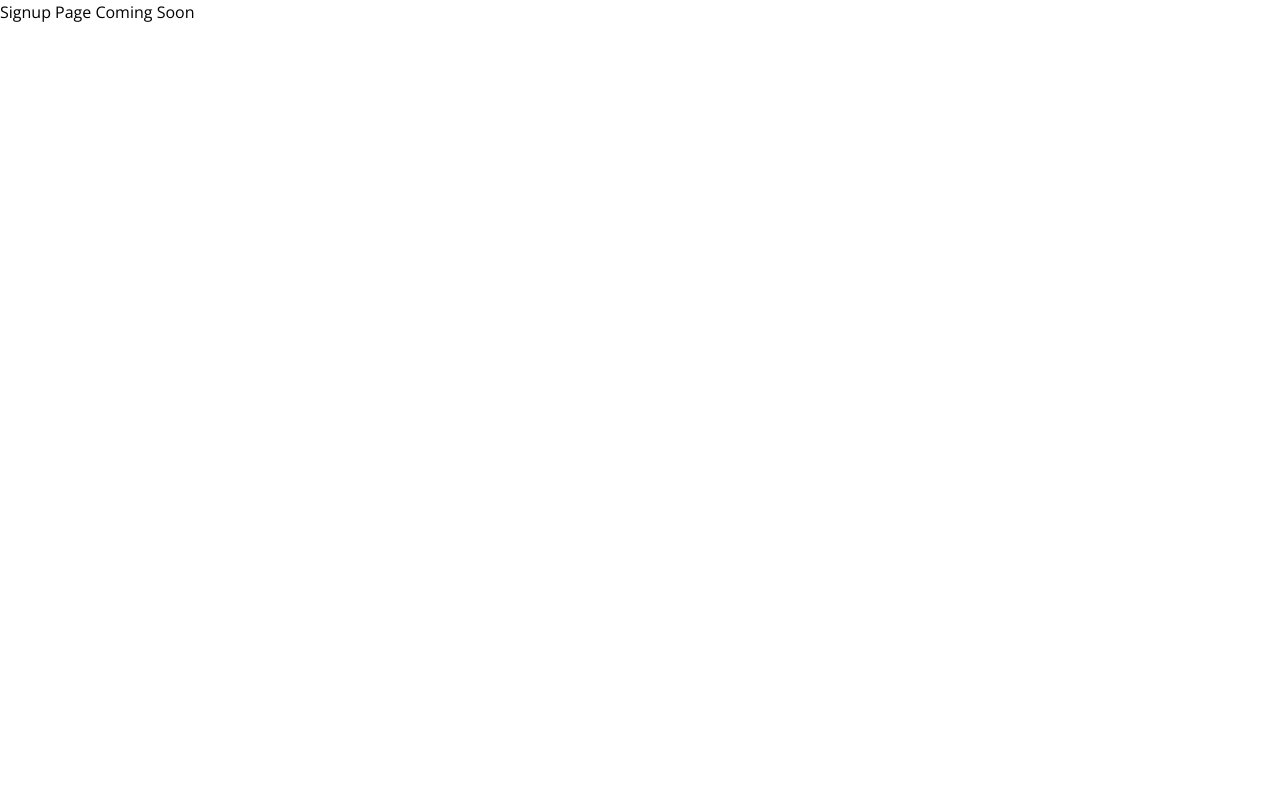
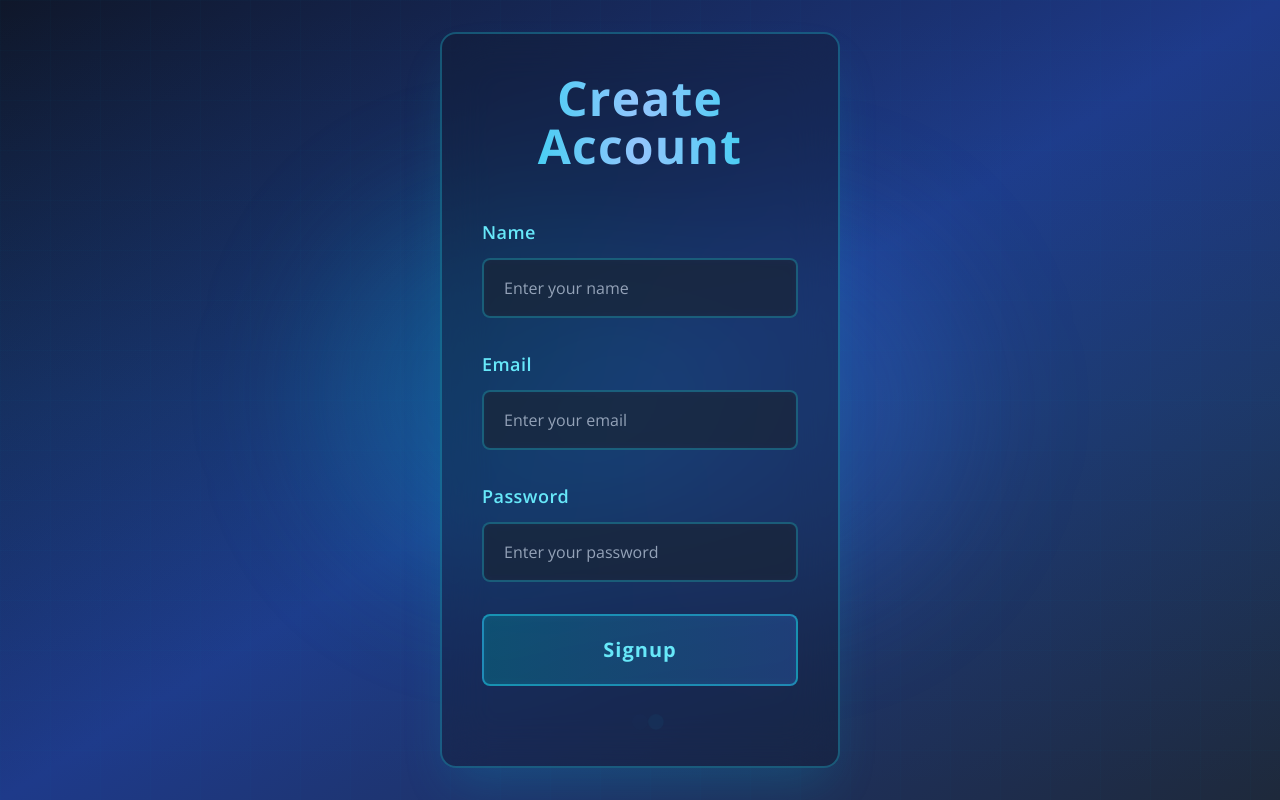
Before and after one commit to Goku10/Tsk-mgr-v1, a React (Vite) app: page /signup in a window 1280 px wide. Built offline with nearby package versions, Linux system fonts and the light colour scheme.

Commit message:
Updated App.tsx

```diff
--- a/src/App.tsx
+++ b/src/App.tsx
@@ -1,6 +1,7 @@
 import { BrowserRouter as Router, Routes, Route } from 'react-router-dom';
 import Home from './pages/Home';
 import Login from './pages/Login';
+import Signup from './pages/Signup';
 
 function App() {
   return (
@@ -8,7 +9,7 @@ function App() {
       <Routes>
         <Route path="/" element={<Home />} />
         <Route path="/login" element={<Login />} />
-        <Route path="/signup" element={<div>Signup Page Coming Soon</div>} />
+        <Route path="/signup" element={<Signup />} />
         <Route path="/dashboard" element={<div>Dashboard Coming Soon</div>} />
       </Routes>
     </Router>
--- /dev/null
+++ b/src/pages/Signup.tsx
@@ -0,0 +1,108 @@
+import { useState } from 'react';
+
+function Signup() {
+  const [name, setName] = useState('');
+  const [email, setEmail] = useState('');
+  const [password, setPassword] = useState('');
+
+  const handleSubmit = (e: React.FormEvent) => {
+    e.preventDefault();
+    console.log('Signup attempted with:', { name, email, password });
+  };
+
+  return (
+    <div className="min-h-screen flex items-center justify-center relative overflow-hidden bg-gradient-to-br from-slate-900 via-blue-900 to-slate-800">
+      {/* Futuristic grid overlay */}
+      <div className="absolute inset-0 bg-grid-pattern opacity-20"></div>
+
+      {/* Metallic gradient overlay */}
+      <div className="absolute inset-0 bg-gradient-to-b from-transparent via-cyan-500/5 to-transparent"></div>
+
+      {/* Glow effects */}
+      <div className="absolute top-1/4 left-1/4 w-96 h-96 bg-cyan-500/20 rounded-full blur-3xl"></div>
+      <div className="absolute bottom-1/4 right-1/4 w-96 h-96 bg-blue-500/20 rounded-full blur-3xl"></div>
+
+      {/* Main content */}
+      <div className="relative z-10 w-full max-w-md px-6">
+        <div className="bg-slate-900/40 backdrop-blur-xl border-2 border-cyan-400/30 rounded-2xl p-10 shadow-2xl shadow-cyan-500/20">
+          <h1 className="text-5xl font-bold mb-12 text-center text-transparent bg-clip-text bg-gradient-to-r from-cyan-400 via-blue-300 to-cyan-400 tracking-wide">
+            Create Account
+          </h1>
+
+          <form onSubmit={handleSubmit} className="space-y-8">
+            <div>
+              <label
+                htmlFor="name"
+                className="block text-cyan-300 font-semibold mb-3 text-lg tracking-wide"
+              >
+                Name
+              </label>
+              <input
+                id="name"
+                type="text"
+                value={name}
+                onChange={(e) => setName(e.target.value)}
+                required
+                className="w-full px-5 py-4 bg-slate-800/50 border-2 border-cyan-400/30 rounded-lg text-white placeholder-slate-400 focus:outline-none focus:border-cyan-400 focus:ring-2 focus:ring-cyan-400/20 transition-all duration-300 backdrop-blur-sm"
+                placeholder="Enter your name"
+              />
+            </div>
+
+            <div>
+              <label
+                htmlFor="email"
+                className="block text-cyan-300 font-semibold mb-3 text-lg tracking-wide"
+              >
+                Email
+              </label>
+              <input
+                id="email"
+                type="email"
+                value={email}
+                onChange={(e) => setEmail(e.target.value)}
+                required
+                className="w-full px-5 py-4 bg-slate-800/50 border-2 border-cyan-400/30 rounded-lg text-white placeholder-slate-400 focus:outline-none focus:border-cyan-400 focus:ring-2 focus:ring-cyan-400/20 transition-all duration-300 backdrop-blur-sm"
+                placeholder="Enter your email"
+              />
+            </div>
+
+            <div>
+              <label
+                htmlFor="password"
+                className="block text-cyan-300 font-semibold mb-3 text-lg tracking-wide"
+              >
+                Password
+              </label>
+              <input
+                id="password"
+                type="password"
+                value={password}
+                onChange={(e) => setPassword(e.target.value)}
+                required
+                className="w-full px-5 py-4 bg-slate-800/50 border-2 border-cyan-400/30 rounded-lg text-white placeholder-slate-400 focus:outline-none focus:border-cyan-400 focus:ring-2 focus:ring-cyan-400/20 transition-all duration-300 backdrop-blur-sm"
+                placeholder="Enter your password"
+              />
+            </div>
+
+            <button
+              type="submit"
+              className="w-full mt-10 group relative px-8 py-5 bg-gradient-to-r from-cyan-500/30 to-blue-500/30 border-2 border-cyan-400/50 rounded-lg text-cyan-300 font-bold text-xl tracking-wider hover:border-cyan-300 hover:shadow-lg hover:shadow-cyan-500/50 transition-all duration-300 backdrop-blur-sm"
+            >
+              <span className="relative z-10">Signup</span>
+              <div className="absolute inset-0 bg-gradient-to-r from-cyan-500/0 to-blue-500/0 group-hover:from-cyan-500/40 group-hover:to-blue-500/40 rounded-lg transition-all duration-300"></div>
+            </button>
+          </form>
+
+          {/* Decorative elements */}
+          <div className="mt-8 flex justify-center gap-2">
+            <div className="w-2 h-2 bg-cyan-400 rounded-full animate-ping-slow"></div>
+            <div className="w-2 h-2 bg-blue-400 rounded-full animate-ping-slow" style={{ animationDelay: '0.2s' }}></div>
+            <div className="w-2 h-2 bg-cyan-400 rounded-full animate-ping-slow" style={{ animationDelay: '0.4s' }}></div>
+          </div>
+        </div>
+      </div>
+    </div>
+  );
+}
+
+export default Signup;
```
